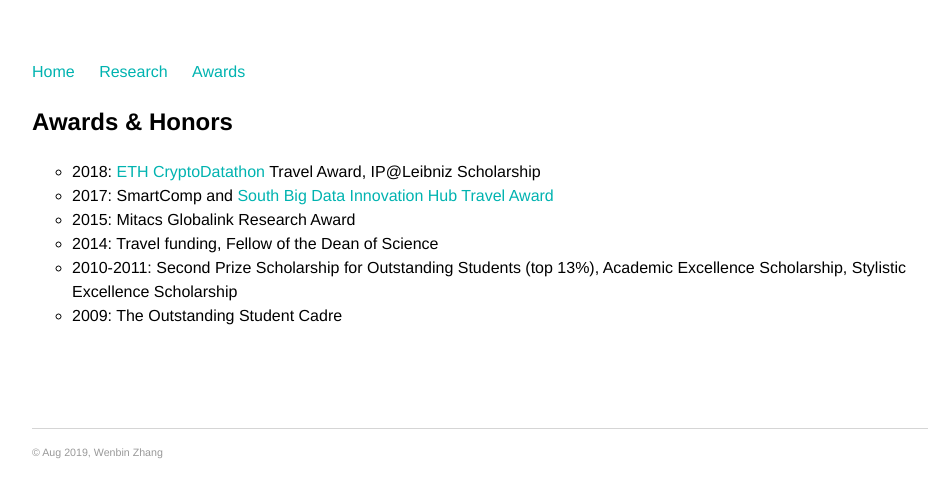
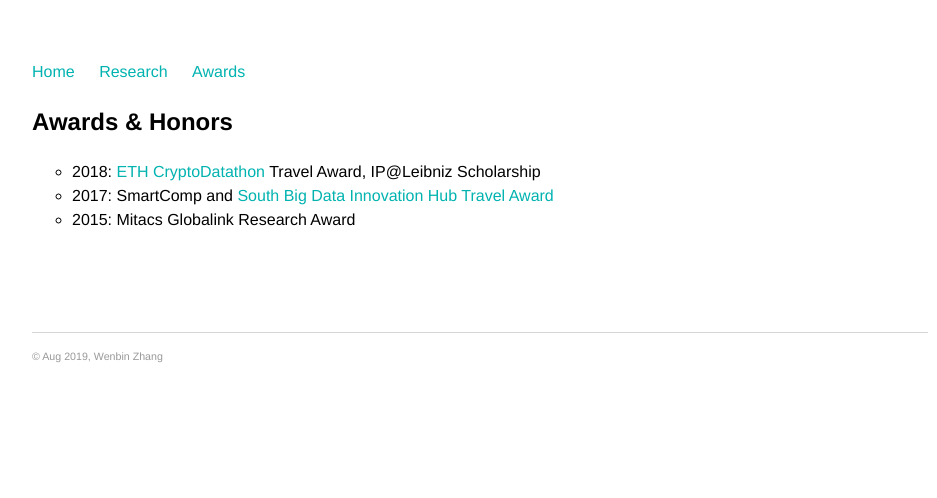
Before and after one commit to vanbanTruong/vanbanTruong.github.io, a Jekyll site: the page built from awards.md, in a window 1280 px wide. Shown: the top 498 px of the page, without its empty margins (160-1097 px from the left). Built offline with Jekyll 4.4.1, drawn with Linux system fonts in a browser that asks for light colours.

Commit message:
Update awards.md

```diff
--- a/awards.md
+++ b/awards.md
@@ -8,6 +8,3 @@ title: Awards
 * 2018: [ETH CryptoDatathon](https://www.cryptodatathon.com/) Travel Award, IP@Leibniz Scholarship
 * 2017: SmartComp and [South Big Data Innovation Hub Travel Award](https://southbigdatahub.org/2017/07/26/mobile-health-workshop-sparks-ideas-for-future-research/)
 * 2015: Mitacs Globalink Research Award
-* 2014: Travel funding, Fellow of the Dean of Science
-* 2010-2011: Second Prize Scholarship for Outstanding Students (top 13%), Academic Excellence Scholarship, Stylistic Excellence Scholarship
-* 2009: The Outstanding Student Cadre
```
